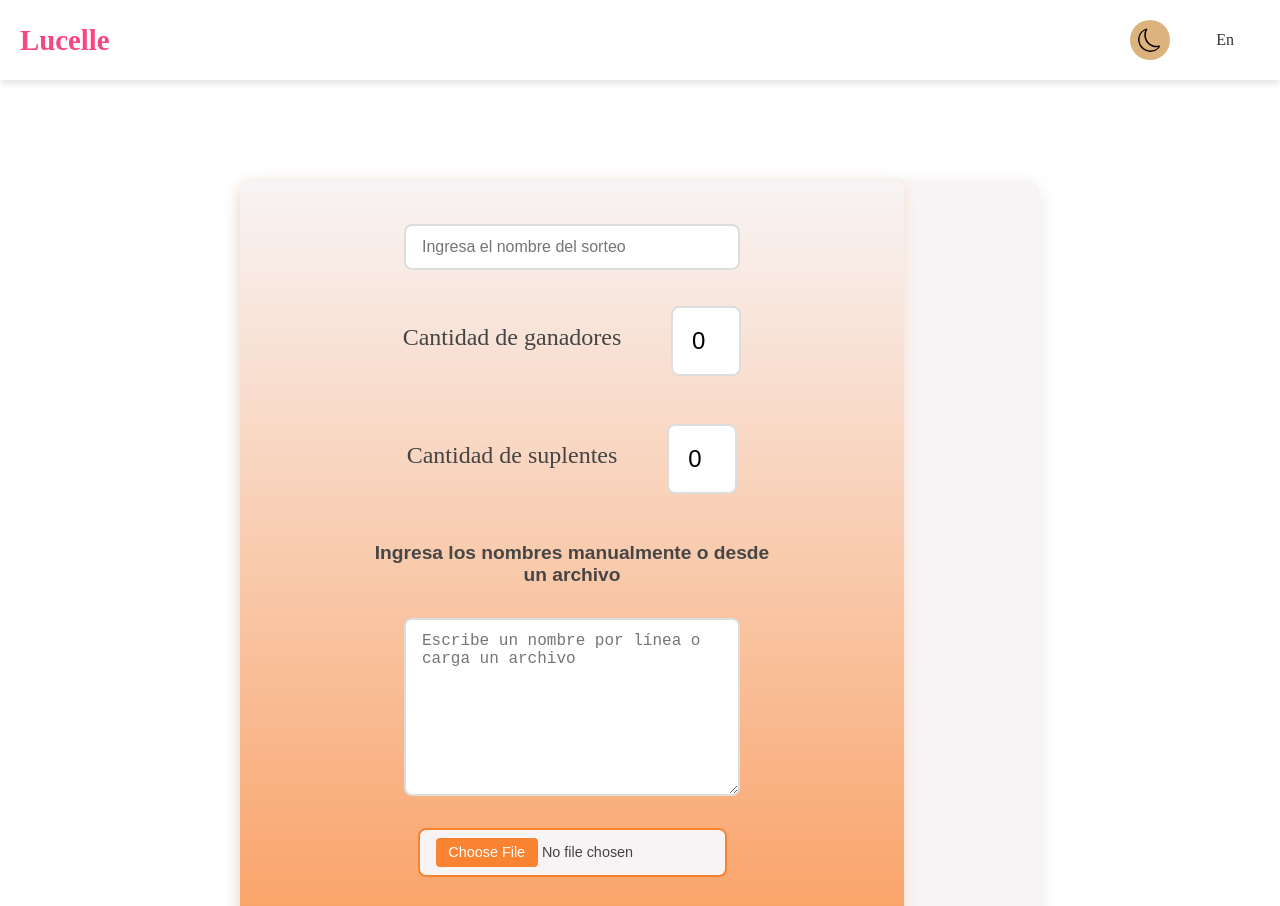
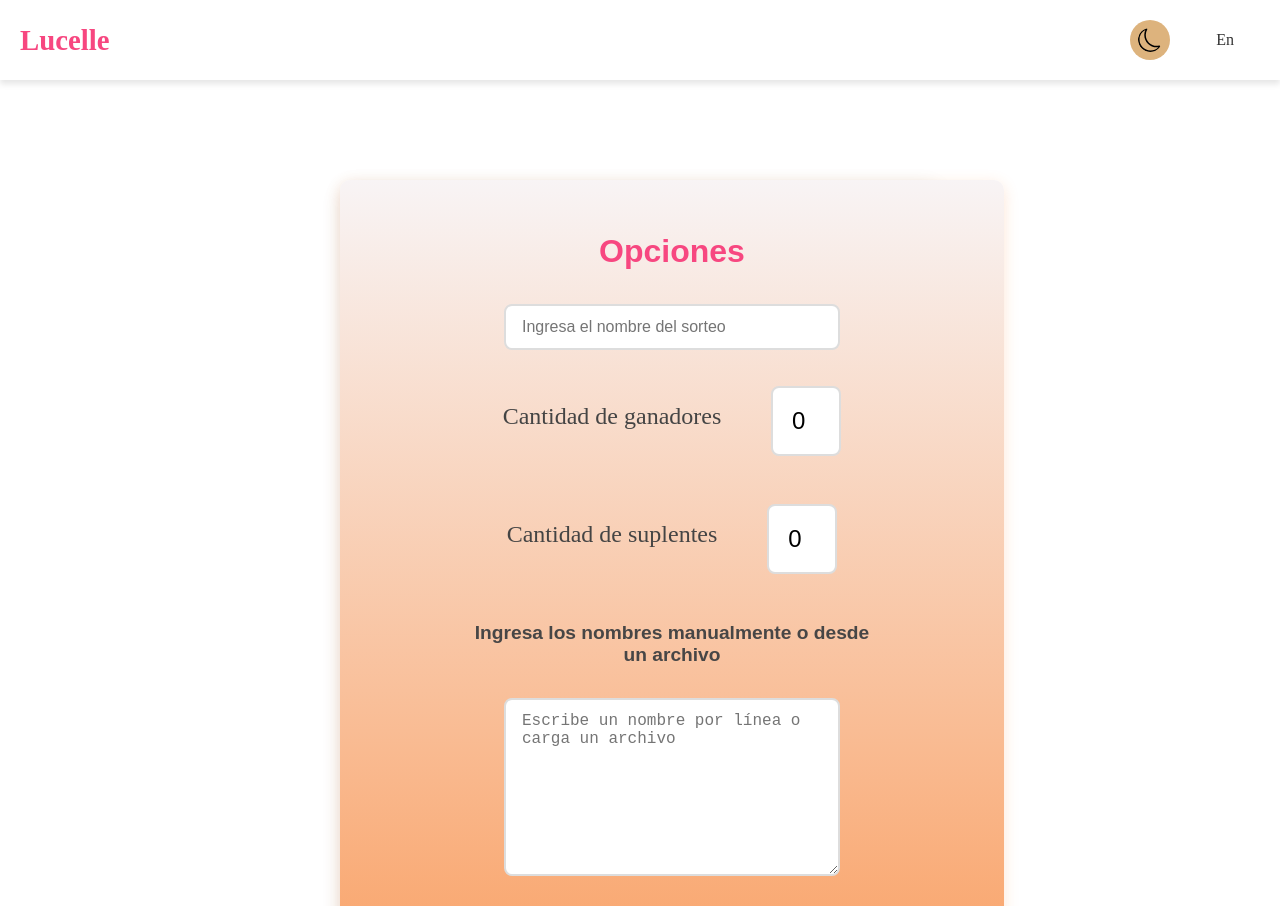
Before and after one commit to Marcee09/Sorteo, a React (Vite) app: page /primer-opcion in a window 1280 px wide. Shown: the top 906 px of the page. Built offline with nearby package versions, Linux system fonts and the light colour scheme.

Commit message:
cambiar color titulo

```diff
--- a/src/pages/Opcion1.css
+++ b/src/pages/Opcion1.css
@@ -1,9 +1,14 @@
 .container-primerOpcion {
-    max-width: 800px;
+    max-width: 600px;
     margin: 2rem auto;
     background-color: #f8f4f5;
     border-radius: 15px;
     box-shadow: 0 6px 20px rgba(0, 0, 0, 0.1);
+  }
+
+  h1{
+    color: #f74780;
+    font-family: Arial, Helvetica, sans-serif;
   }
 
   .card-S {
@@ -96,7 +101,7 @@
     display: block;
     margin: 1.5rem auto;
     padding: 0.75rem 2rem;
-    background-color: #FA8331;
+    background-color: #f74780;
     color: white;
     border: none;
     border-radius: 8px;
@@ -159,7 +164,7 @@ textarea::-webkit-scrollbar {
     font-size: 0.9rem;
     color: #444;
     background-color: #f8f4f5;
-    border: 2px solid #FA8331;
+    border: 2px solid #f74780;
     border-radius: 8px;
     cursor: pointer;
     transition: background-color 0.3s ease, border-color 0.3s ease;
@@ -177,7 +182,7 @@ textarea::-webkit-scrollbar {
   input[type="file"]::-webkit-file-upload-button {
     font-size: 0.9rem;
     padding: 0.4rem 0.8rem;
-    background-color: #FA8331;
+    background-color: #f74780;
     border: none;
     border-radius: 4px;
     color: white;
--- a/src/pages/Opcion1.jsx
+++ b/src/pages/Opcion1.jsx
@@ -39,6 +39,7 @@ const PrimerOpcion = () => {
   return (
     <div className="container-primerOpcion">
         <div className='card-S'>
+            <h1>Opciones</h1>
             <input name="nombre" type="text" placeholder="Ingresa el nombre del sorteo" />
             <div className="input-number-group">
                 <label className='labelNumber' htmlFor="ganadores">Cantidad de ganadores</label>
```
